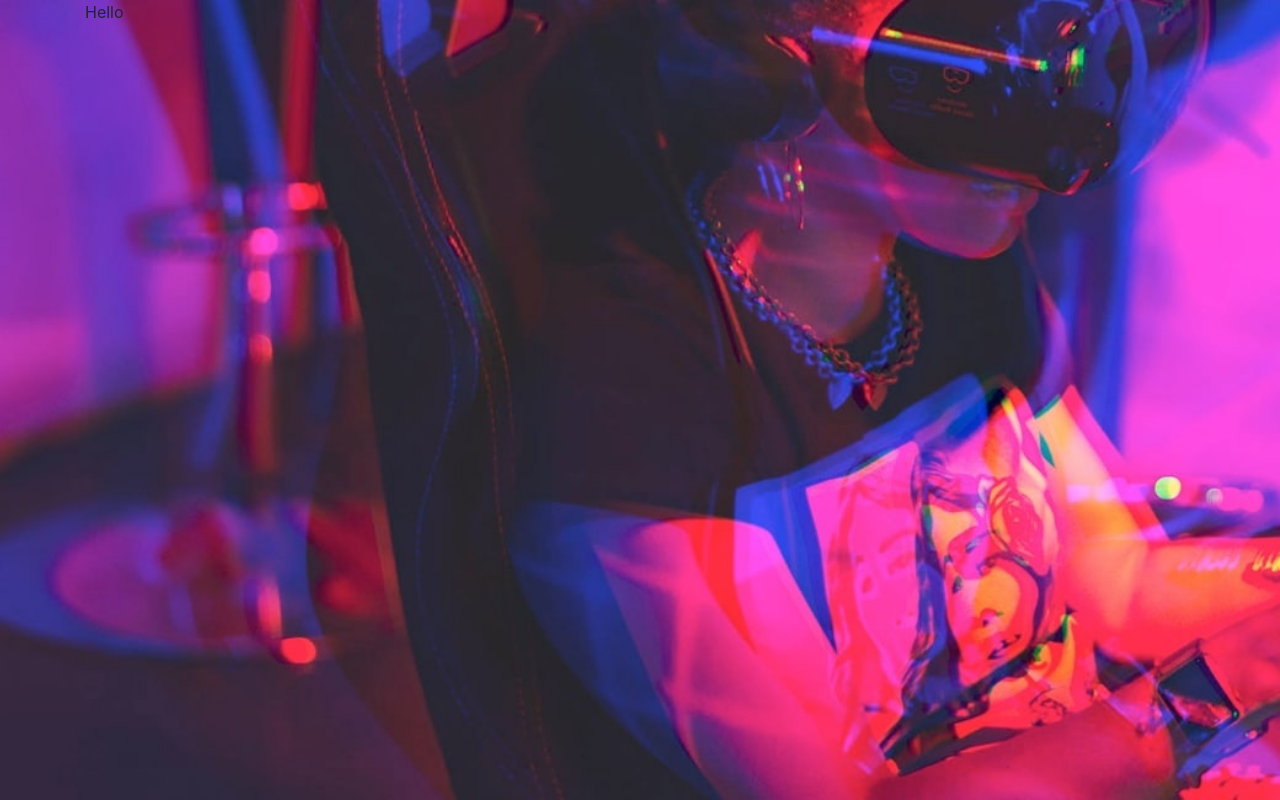
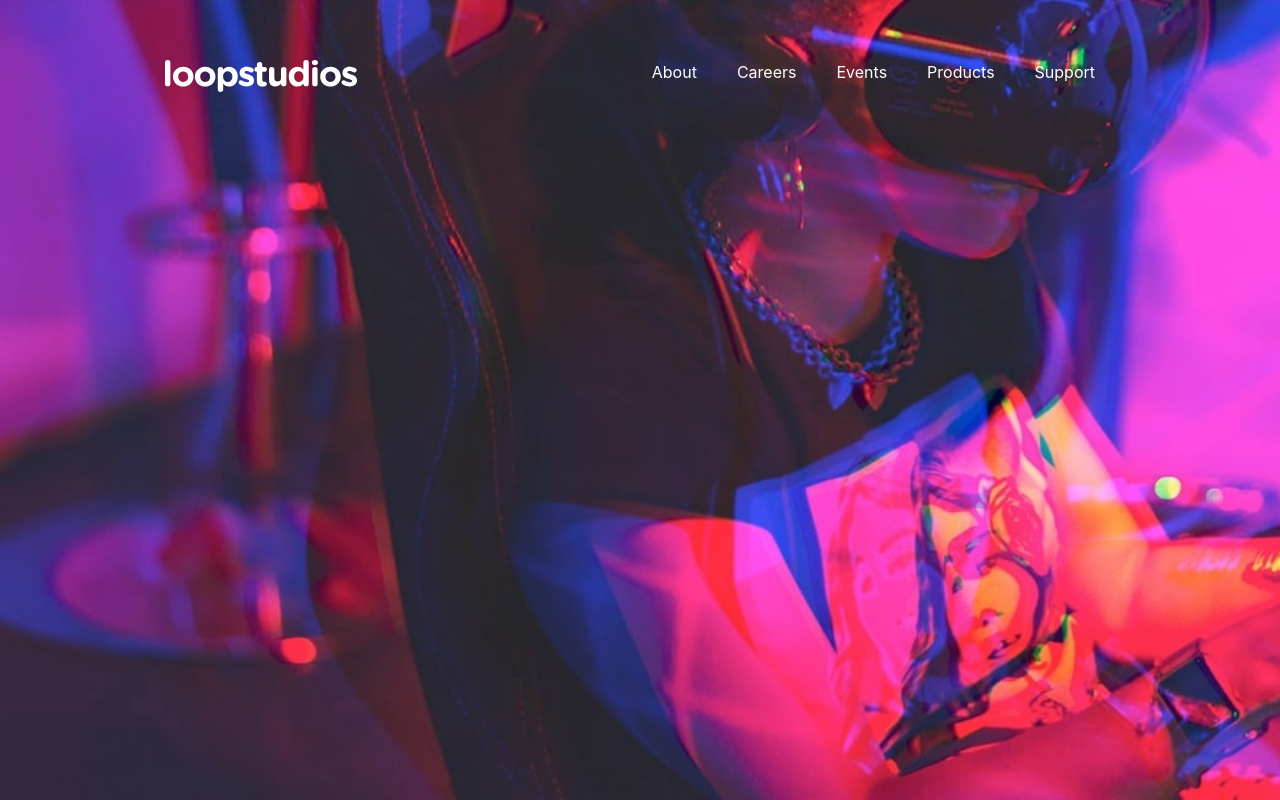
Before and after one commit to G3nK3n/Loopstudio_Landing_Page, a React (Create React App) app in the folder landing-page/: page / in a window 1280 px wide. Built offline with nearby package versions, Linux system fonts and the light colour scheme.

Commit message:
Started Links

```diff
--- a/landing-page/src/Components/Header/Header.js
+++ b/landing-page/src/Components/Header/Header.js
@@ -1,5 +1,7 @@
 import React from 'react';
 import classes from './Header.module.css';
+import Img1 from '../../logo.svg';
+
 
 import Container from 'react-bootstrap/Container';
 import Row from 'react-bootstrap/Row';
@@ -7,10 +9,20 @@ import Col from 'react-bootstrap/Col';
 
 const header = () => (
     <div className={classes.HeaderPage}>
-        <Container>
-            <Row className={classes.HeaderRow}>
+        <Container fluid>
+            <Row>
                 <Col>
-                    Hello
+                    <div>
+                        <a href="#"><img src={Img1} /></a>
+                        <div className={classes.Links}>
+                            <a href="#">About</a>
+                            <a href="#">Careers</a>
+                            <a href="#">Events</a>
+                            <a href="#">Products</a>
+                            <a href="#">Support</a>
+                        </div>
+                    </div>
+
                 </Col>
             </Row>
         </Container>
--- a/landing-page/src/Components/Header/Header.module.css
+++ b/landing-page/src/Components/Header/Header.module.css
@@ -1,8 +1,21 @@
 .HeaderPage {
-
     background: url('../../image-hero.jpg');
     width: 100%;
     height: 100%;
     position: absolute;
     background-size: cover;
+
+    padding-left: 150px;
+    padding-top: 60px;
+    padding-right: 150px;
 }
+
+.Links {
+    float: right;
+}
+
+.Links a {
+    margin: 0 20px;
+    color: white;
+
+}
```
Also changed, not shown: landing-page/src/logo.svg.
